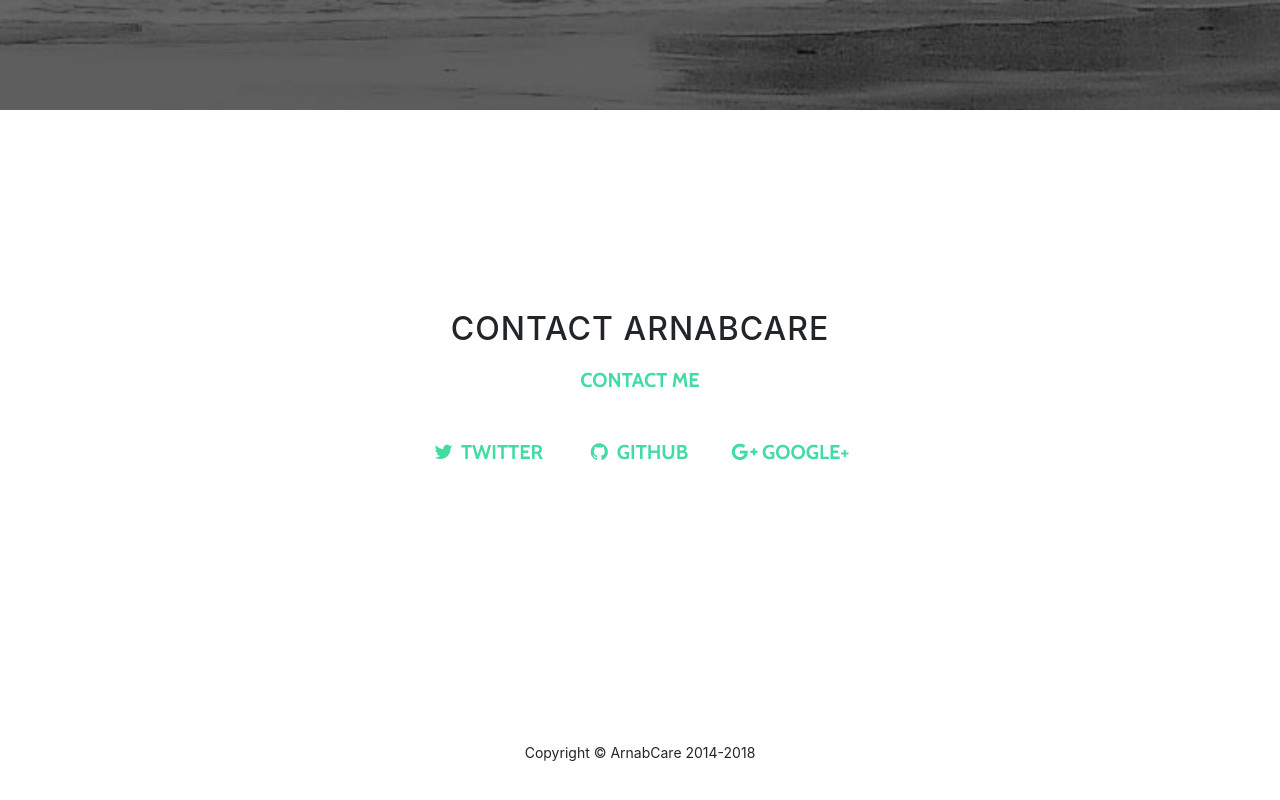
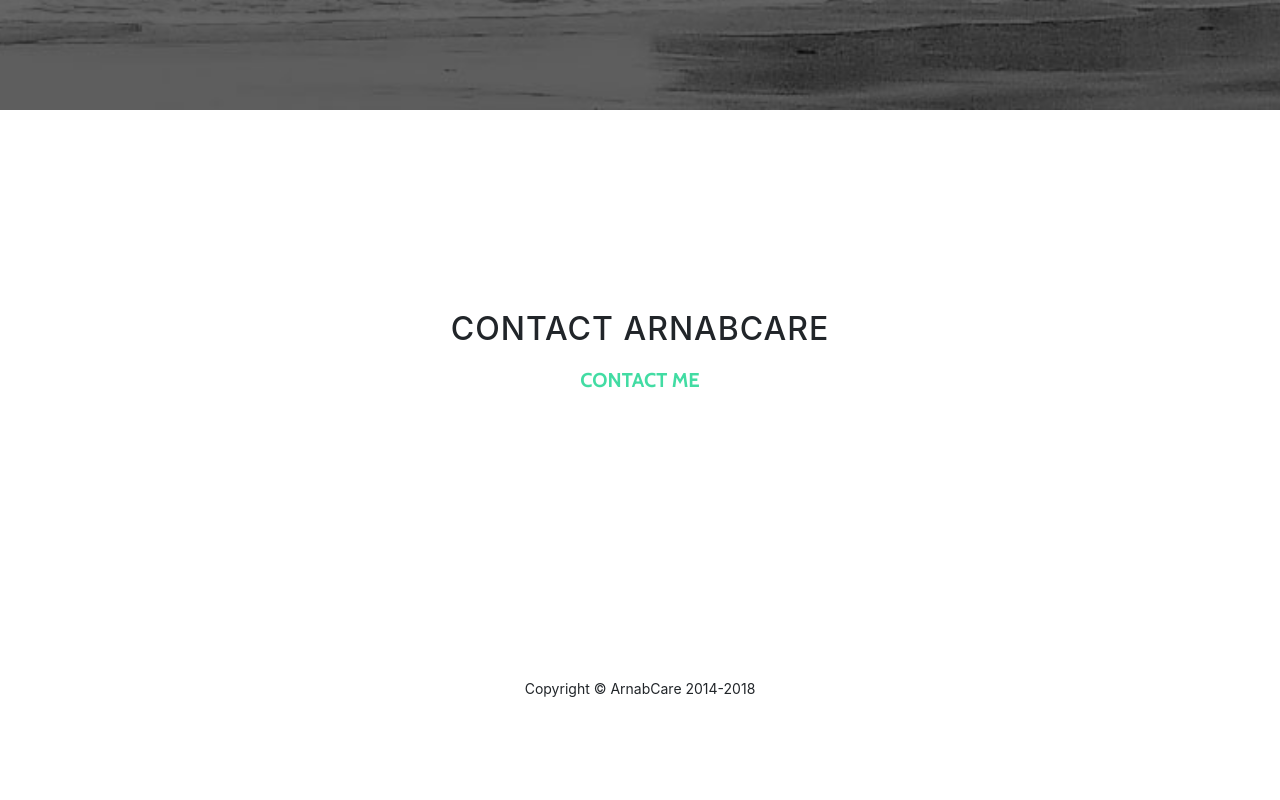
Before and after one commit to ArnabCare/arnabcare.github.io, a website with bundled scripts: page index.html in a window 1280 px wide. Shown: the part 2124-2924 px from the top of the page. After the commit the page ends 2874 px from the top, so only its background shows below. Built offline with nearby package versions, Linux system fonts and the light colour scheme.

Commit message:
update index.html

```diff
--- a/index.html
+++ b/index.html
@@ -103,26 +103,7 @@
             <br>
             <br>
 
-            <ul class="list-inline banner-social-buttons">
-              <li class="list-inline-item">
-                <a href="https://twitter.com/SBootstrap" class="btn btn-default btn-lg">
-                  <i class="fa fa-twitter fa-fw"></i>
-                  <span class="network-name">Twitter</span>
-                </a>
-              </li>
-              <li class="list-inline-item">
-                <a href="https://github.com/BlackrockDigital/startbootstrap" class="btn btn-default btn-lg">
-                  <i class="fa fa-github fa-fw"></i>
-                  <span class="network-name">Github</span>
-                </a>
-              </li>
-              <li class="list-inline-item">
-                <a href="https://plus.google.com/+Startbootstrap/posts" class="btn btn-default btn-lg">
-                  <i class="fa fa-google-plus fa-fw"></i>
-                  <span class="network-name">Google+</span>
-                </a>
-              </li>
-            </ul>
+
           </div>
         </div>
       </div>
```
